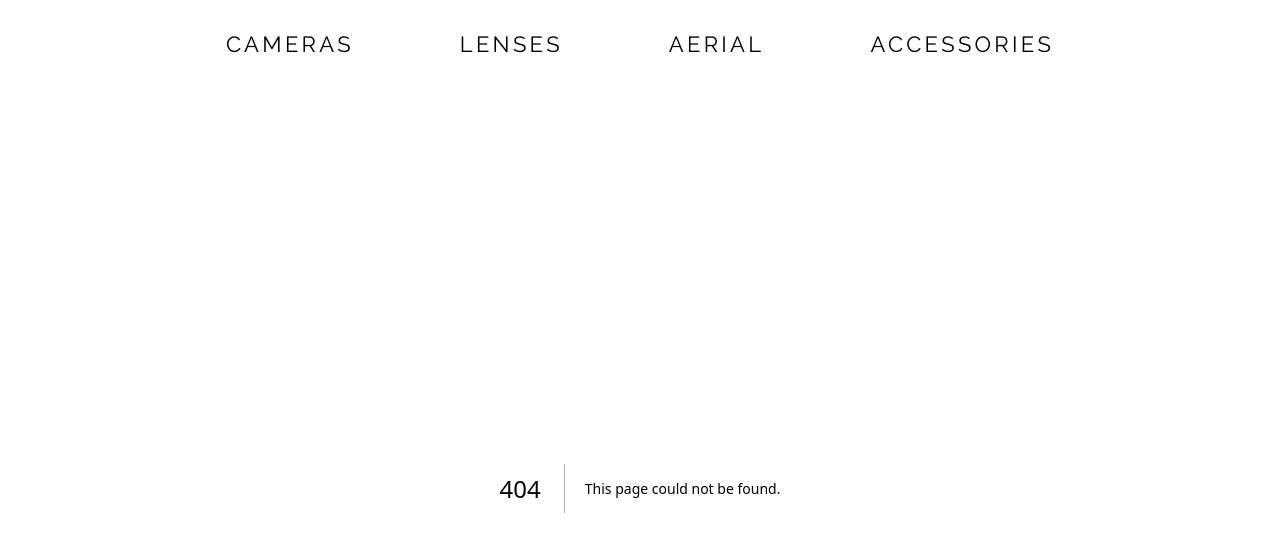
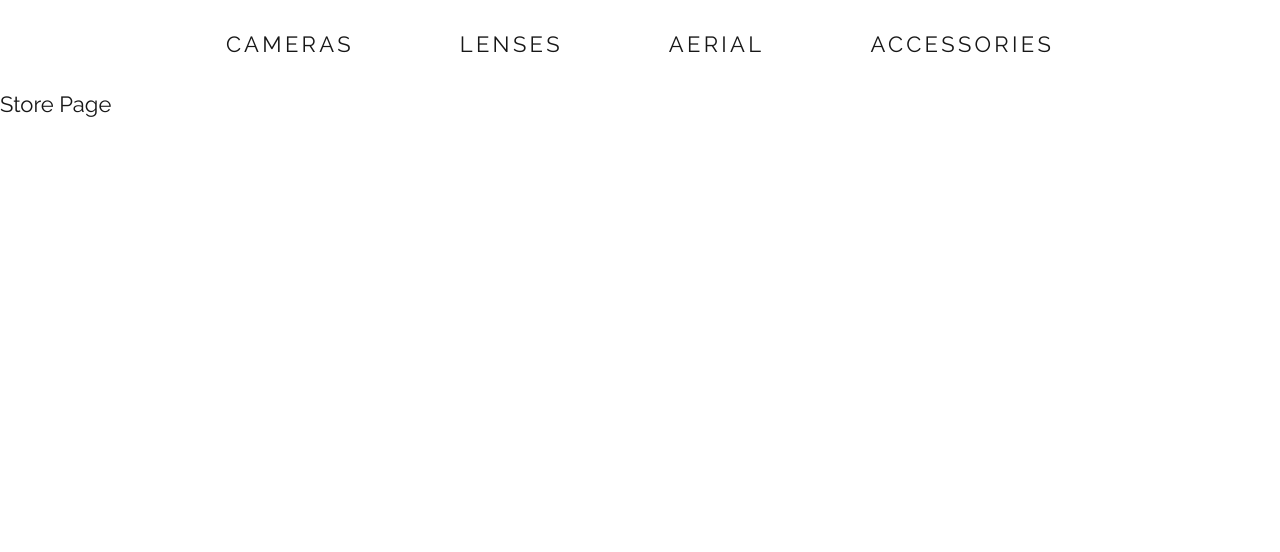
Before and after one commit to MalachiV12303/Gleam, a Next.js app: page /store in a window 1280 px wide. Before the commit this address had no page. Shown: the top 552 px of the page. Built offline with nearby package versions, Linux system fonts and the light colour scheme.

Commit message:
comments in global.css bugged root variables

```diff
--- a/app/globals.css
+++ b/app/globals.css
@@ -2,13 +2,11 @@
 @tailwind components;
 @tailwind utilities;
 
-//light mode colors
 :root {
   --background: #ffffff;
   --foreground: #171717;
 }
 
-//dark mode colors
 @media (prefers-color-scheme: dark) {
   :root {
     --background: #0a0a0a;
@@ -16,10 +14,10 @@
   }
 }
 
-/* body {
+body {
   color: var(--foreground);
   background: var(--background);
-} */
+}
 
 //not sure what this is doing
 @layer utilities {
--- /dev/null
+++ b/app/store/page.tsx
@@ -0,0 +1,7 @@
+export default async function Page() {
+    return(
+        <div>
+            Store Page
+        </div>
+    );
+}
--- a/app/ui/navbar.module.css
+++ b/app/ui/navbar.module.css
@@ -16,9 +16,15 @@
   height: 2px;
   left: 50%;
   position: absolute;
-  background: blue;
+  background: black;
   transition: width 0.3s ease 0s, left 0.3s ease 0s;
   width: 0;
+}
+
+@media (prefers-color-scheme: dark) {
+  .button:after{
+    background: white;
+  }
 }
 
 .button:hover:after {
--- a/tailwind.config.ts
+++ b/tailwind.config.ts
@@ -11,7 +11,6 @@ const config: Config = {
       colors: {
         background: "var(--background)",
         foreground: "var(--foreground)",
-        myBlue: "#0000FF",
       },
       backgroundImage: {
         'camera': "url('/camera-backdrop.jpg')",
```
